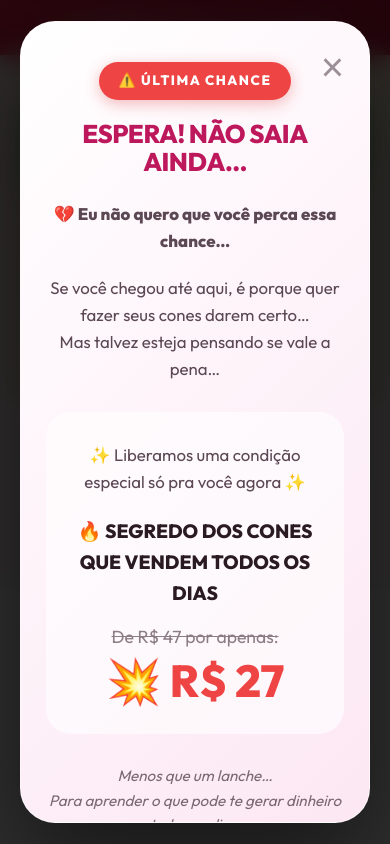
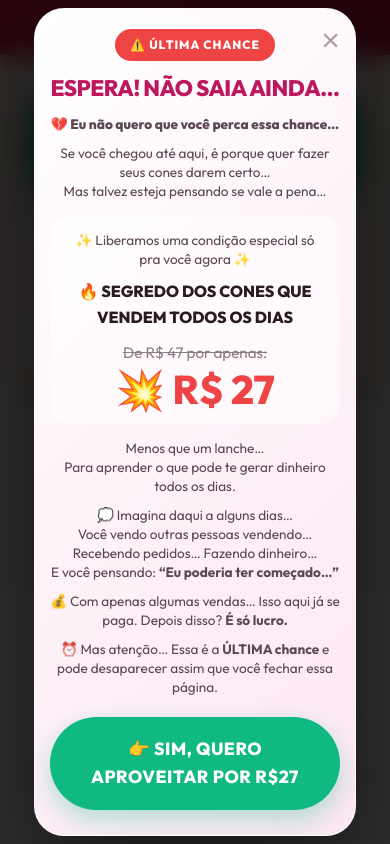
Before and after one commit to luizgustavocervelin02-crypto/upsellcones, a plain HTML site: page index.html in a window 390 px wide. Both pictures are taken after a click on the link "❌ Não, prefiro continuar tentando sozinho(a)". Shown: the part 4453-5297 px from the top of the page. Drawn offline with Linux system fonts and the light colour scheme.

Commit message:
Ultra-compact downsell modal v6.0: new content and zero-scroll mobile design

```diff
--- a/index.html
+++ b/index.html
@@ -11,7 +11,7 @@
     <!-- Google Fonts -->
     <link href="https://fonts.googleapis.com/css2?family=Outfit:wght@300;400;500;600;700;800&display=swap"
         rel="stylesheet">
-    <link rel="stylesheet" href="style.css?v=5.0">
+    <link rel="stylesheet" href="style.css?v=6.0">
 </head>
 
 <body>
@@ -392,9 +392,19 @@
         }
 
         // Close Modal Logic
+        const closeModalAction = () => {
+            modal.classList.remove('active');
+        };
+
         if (closeModal) {
-            closeModal.addEventListener('click', () => {
-                modal.classList.remove('active');
+            closeModal.addEventListener('click', closeModalAction);
+        }
+
+        const closeModalLink = document.getElementById('close-modal-link');
+        if (closeModalLink) {
+            closeModalLink.addEventListener('click', (e) => {
+                e.preventDefault();
+                closeModalAction();
             });
         }
 
@@ -402,7 +412,7 @@
         if (modal) {
             modal.addEventListener('click', (e) => {
                 if (e.target === modal) {
-                    modal.classList.remove('active');
+                    closeModalAction();
                 }
             });
         }
--- a/style.css
+++ b/style.css
@@ -1013,15 +1013,15 @@ h3 {
 .modal-card {
     background: var(--color-white);
     width: 100%;
-    max-width: 550px;
+    max-width: 500px;
     background: linear-gradient(135deg, #fff 0%, var(--color-pink-nude) 100%);
-    border-radius: 35px;
+    border-radius: 30px;
     position: relative;
-    padding: 50px 40px 40px;
+    padding: 30px 25px 25px;
     box-shadow: 0 40px 100px rgba(0, 0, 0, 0.5);
     transform: scale(0.8) translateY(60px);
     transition: all 0.6s cubic-bezier(0.175, 0.885, 0.32, 1.15);
-    max-height: 95vh;
+    max-height: 98vh;
     overflow-y: auto;
     border: 1px solid rgba(255, 255, 255, 0.6);
     text-align: center;
@@ -1033,17 +1033,17 @@ h3 {
 
 .modal-close {
     position: absolute;
-    top: 25px;
-    right: 25px;
+    top: 15px;
+    right: 15px;
     background: none;
     border: none;
-    font-size: 2.5rem;
+    font-size: 2rem;
     color: var(--color-text-light);
     cursor: pointer;
     line-height: 1;
     z-index: 10;
     transition: all 0.3s ease;
-    opacity: 0.6;
+    opacity: 0.5;
 }
 
 .modal-close:hover {
@@ -1055,148 +1055,122 @@ h3 {
 .modal-badge {
     background: var(--color-danger);
     color: white;
-    padding: 8px 20px;
+    padding: 6px 15px;
     border-radius: 50px;
-    font-size: 0.85rem;
-    font-weight: 900;
-    letter-spacing: 1.5px;
+    font-size: 0.75rem;
+    font-weight: 800;
+    letter-spacing: 1px;
     display: inline-block;
-    margin-bottom: 20px;
-    box-shadow: 0 4px 15px rgba(220, 38, 38, 0.3);
+    margin-bottom: 15px;
 }
 
 .modal-card h2 {
     color: var(--color-pink-deep);
-    font-size: 2.2rem;
-    margin: 0 0 25px;
+    font-size: 1.6rem;
+    margin: 0 0 15px;
     line-height: 1.1;
     font-weight: 800;
 }
 
 .modal-intro {
-    font-size: 1.3rem;
+    font-size: 1.1rem;
     font-weight: 800;
     color: var(--color-text-dark);
-    margin-bottom: 25px;
+    margin-bottom: 15px;
 }
 
 .modal-body p {
     color: var(--color-text-light);
-    line-height: 1.6;
-    margin-bottom: 20px;
-    font-size: 1.05rem;
+    line-height: 1.4;
+    margin-bottom: 10px;
+    font-size: 0.95rem;
 }
 
 .special-condition {
-    background: rgba(255, 255, 255, 0.6);
+    background: rgba(255, 255, 255, 0.5);
     border: 2px dashed var(--color-gold);
-    border-radius: 25px;
-    padding: 30px;
-    margin: 30px 0;
-    position: relative;
+    border-radius: 20px;
+    padding: 15px;
+    margin: 15px 0;
 }
 
 .special-condition h3 {
     color: var(--color-gold-dark);
-    font-size: 1.2rem;
-    margin: 15px 0;
+    font-size: 1rem;
+    margin: 5px 0 10px;
     font-weight: 800;
 }
 
 .modal-price {
     display: flex;
     flex-direction: column;
-    gap: 8px;
-    margin-top: 15px;
+    gap: 4px;
 }
 
 .old-price {
     text-decoration: line-through;
     color: var(--color-text-light);
-    font-size: 1.1rem;
+    font-size: 0.95rem;
     opacity: 0.7;
 }
 
 .new-price {
     color: var(--color-danger);
-    font-size: 3.5rem;
-    font-weight: 950;
+    font-size: 2.8rem;
+    font-weight: 900;
     line-height: 1;
 }
 
-.modal-text-small {
-    font-size: 0.95rem !important;
-    font-style: italic;
-    opacity: 0.8;
-}
-
-.modal-reflection,
-.modal-value {
-    margin: 30px 0;
-    padding: 20px;
-    background: rgba(255, 255, 255, 0.4);
-    border-radius: 20px;
-    border: 1px solid rgba(255, 255, 255, 0.5);
-}
-
-.modal-urgency {
-    color: var(--color-pink-deep) !important;
-    font-weight: 800;
-    font-size: 1.1rem !important;
+.modal-text-points p {
+    margin-bottom: 5px;
 }
 
 .modal-footer {
-    margin-top: 35px;
+    margin-top: 20px;
     display: flex;
     flex-direction: column;
     align-items: center;
-    gap: 25px;
+    gap: 15px;
 }
 
 .modal-cta {
     width: 100%;
-    padding: 22px 25px;
-    font-size: 1.25rem;
+    padding: 18px 20px;
+    font-size: 1.1rem;
     background: var(--color-success);
     border-radius: 50px;
-    display: flex;
-    justify-content: center;
-    align-items: center;
     text-decoration: none;
     color: white;
     font-weight: 800;
-    box-shadow: 0 10px 30px rgba(16, 185, 129, 0.4);
-    transition: all 0.3s ease;
-}
-
-.modal-cta:hover {
-    transform: scale(1.03);
-    box-shadow: 0 15px 40px rgba(16, 185, 129, 0.5);
+    box-shadow: 0 10px 25px rgba(16, 185, 129, 0.3);
 }
 
 .modal-decline {
     color: var(--color-text-light);
     text-decoration: underline;
-    font-size: 0.95rem;
-    transition: color 0.3s ease;
-    opacity: 0.7;
-}
-
-.modal-decline:hover {
-    color: var(--color-danger);
-    opacity: 1;
+    font-size: 0.85rem;
+    opacity: 0.6;
 }
 
 @media (max-width: 600px) {
     .modal-card {
-        padding: 40px 25px 30px;
+        padding: 20px 15px 15px;
+        width: 92%;
     }
 
     .modal-card h2 {
-        font-size: 1.6rem;
+        font-size: 1.4rem;
     }
 
     .new-price {
-        font-size: 2.8rem;
+        font-size: 2.5rem;
+    }
+
+    .modal-intro {
+        font-size: 1rem;
+    }
+
+    .modal-body p {
+        font-size: 0.85rem;
     }
 }
```
